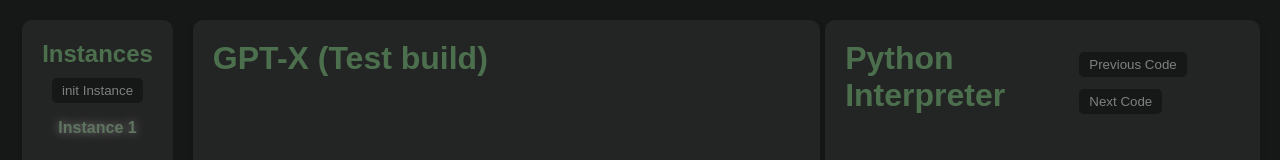
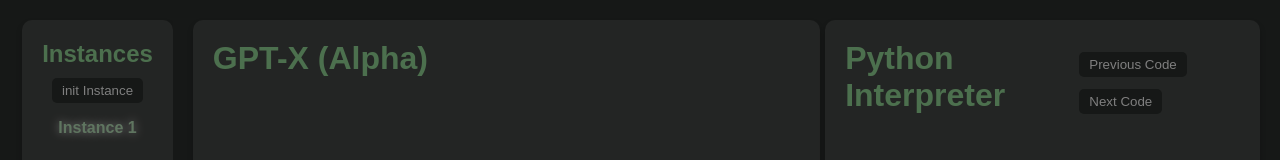
Before and after one commit to KyleGrande/gpt-x-react, a React (Create React App) app: page / in a window 1280 px wide. Shown: the top 160 px of the page. Built offline with nearby package versions, Linux system fonts and the light colour scheme.

Commit message:
A much needed change

```diff
--- a/src/components/ChatInstance.js
+++ b/src/components/ChatInstance.js
@@ -93,7 +93,7 @@
     return (
       <div className="Chat-Instance">
         <div id="chat-container">
-          <h1>GPT-X (Test build)</h1>
+          <h1>GPT-X (Alpha)</h1>
           <div id="chat-area" ref={chatAreaRef}>
             {messages.map((msg, index) => (
               <p key={index} className={`${msg.sender.toLowerCase()}-message`}>
```
